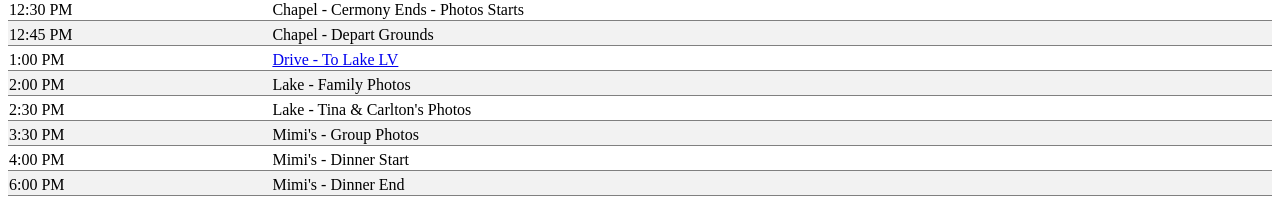
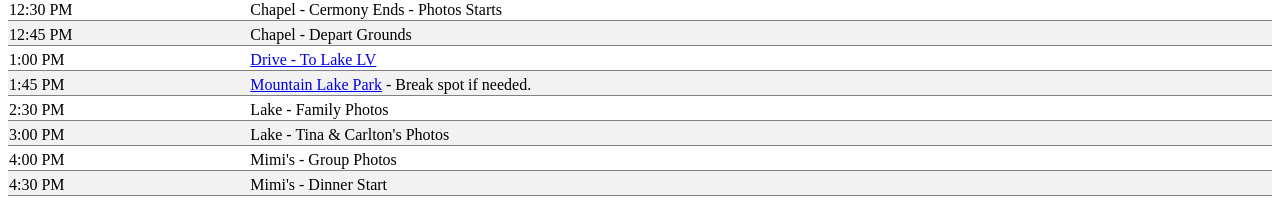
Before and after one commit to carltonj2000/carltonandtina, a Next.js app: page /schedule in a window 1280 px wide. Shown: the part 595-796 px from the top of the page. Built offline with nearby package versions, Linux system fonts and the light colour scheme.

Commit message:
update home address

```diff
--- a/next.config.js
+++ b/next.config.js
@@ -4,7 +4,10 @@ module.exports = {
       "/": { page: "/" },
       "/directions": { page: "/directions" },
       "/schedule": { page: "/schedule" },
-      "/seating": { page: "/seating" }
+      "/seating": { page: "/seating" },
+      "/cars": { page: "/cars" },
+      "/support": { page: "/support" },
+      "/home": { page: "/home" }
     };
   }
 };
--- a/pages/cars.js
+++ b/pages/cars.js
@@ -41,19 +41,19 @@ export default props => (
           </tr>
           <tr>
             <td>Debbie</td>
-            <td>tbd</td>
+            <td>Rental</td>
             <td>Alex, Leona, Teresa</td>
             <td>4</td>
           </tr>
           <tr>
             <td>Cyril</td>
-            <td>tbd</td>
+            <td>Rental</td>
             <td>Joyce, Tina, Carlton</td>
             <td>4</td>
           </tr>
           <tr>
             <td>Jeff</td>
-            <td>tbd</td>
+            <td>Rental</td>
             <td>Wendy, Sabrina, Eli</td>
             <td>4</td>
           </tr>
--- a/pages/schedule.js
+++ b/pages/schedule.js
@@ -43,27 +43,34 @@ export default props => (
           </td>
         </tr>
         <tr>
-          <td>2:00 PM</td>
+          <td>1:45 PM</td>
+          <td>
+            <a href="https://goo.gl/maps/Nv6sCSpg1312">Mountain Lake Park</a> -
+            Break spot if needed.
+          </td>
+        </tr>
+        <tr>
+          <td>2:30 PM</td>
           <td>Lake - Family Photos</td>
         </tr>
         <tr>
-          <td>2:30 PM</td>
+          <td>3:00 PM</td>
           <td>Lake - Tina &amp; Carlton's Photos</td>
         </tr>
         <tr>
-          <td>3:30 PM</td>
+          <td>4:00 PM</td>
           <td>Mimi's - Group Photos</td>
         </tr>
         <tr>
-          <td>4:00 PM</td>
+          <td>4:30 PM</td>
           <td>Mimi's - Dinner Start</td>
         </tr>
         <tr>
-          <td>6:00 PM</td>
+          <td>6:30 PM</td>
           <td>Mimi's - Dinner End</td>
         </tr>
         <tr>
-          <td>7:00 PM</td>
+          <td>8:00 PM</td>
           <td>Drinks - Tina &amp; Carlton's Home</td>
         </tr>
       </table>
--- a/pages/support.js
+++ b/pages/support.js
@@ -15,11 +15,11 @@ export default props => (
           </tr>
           <tr>
             <td>Jeffrey</td>
-            <td>Rings - Best Man</td>
+            <td>Rings, Marriage Licence, Best Man</td>
           </tr>
           <tr>
             <td>Sabrina</td>
-            <td>Flower Gril</td>
+            <td>Flower Girl</td>
           </tr>
           <tr>
             <td>Debbie &amp; Alex</td>
```
Also changed, not shown: pages/home.js (added, +22 -0 lines).
